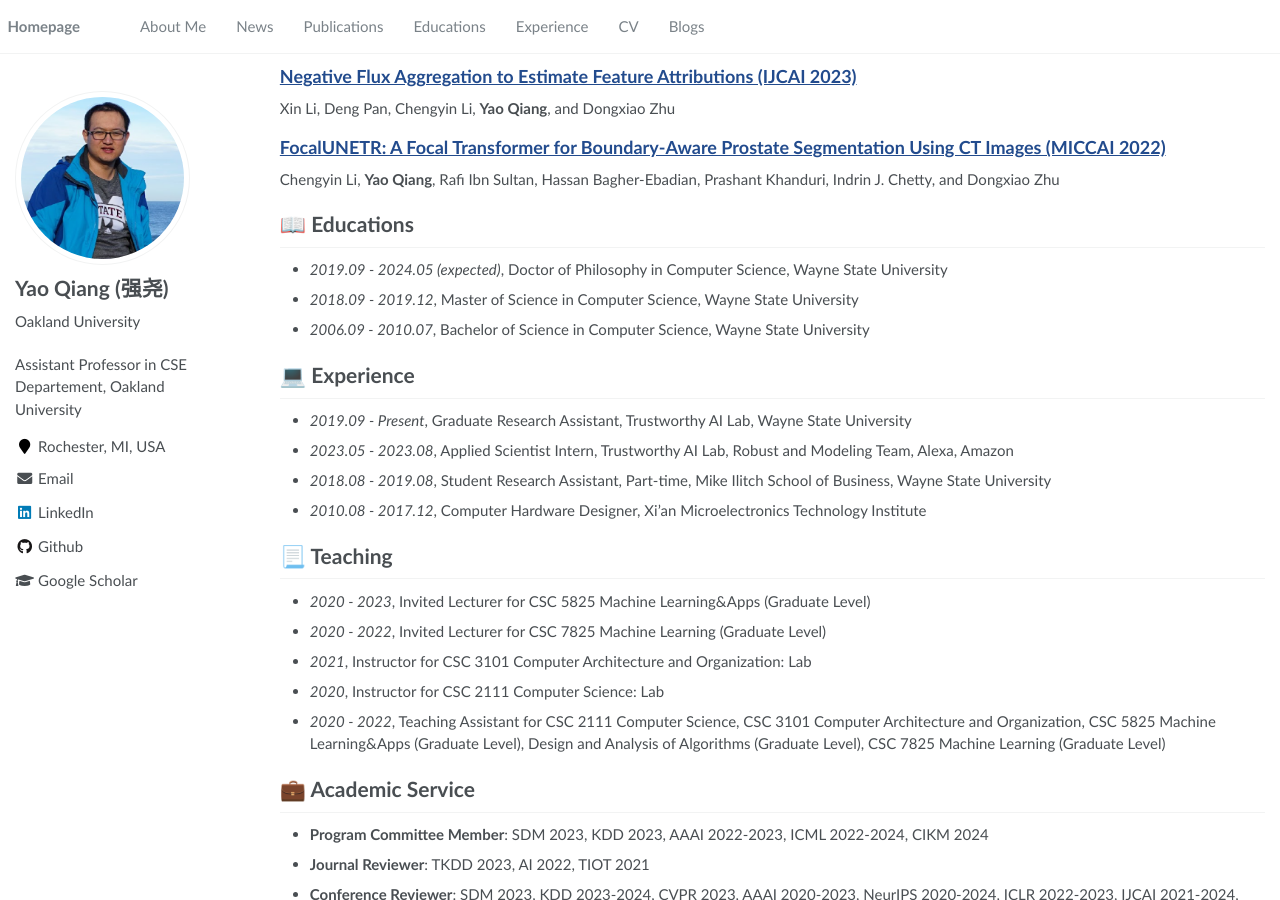
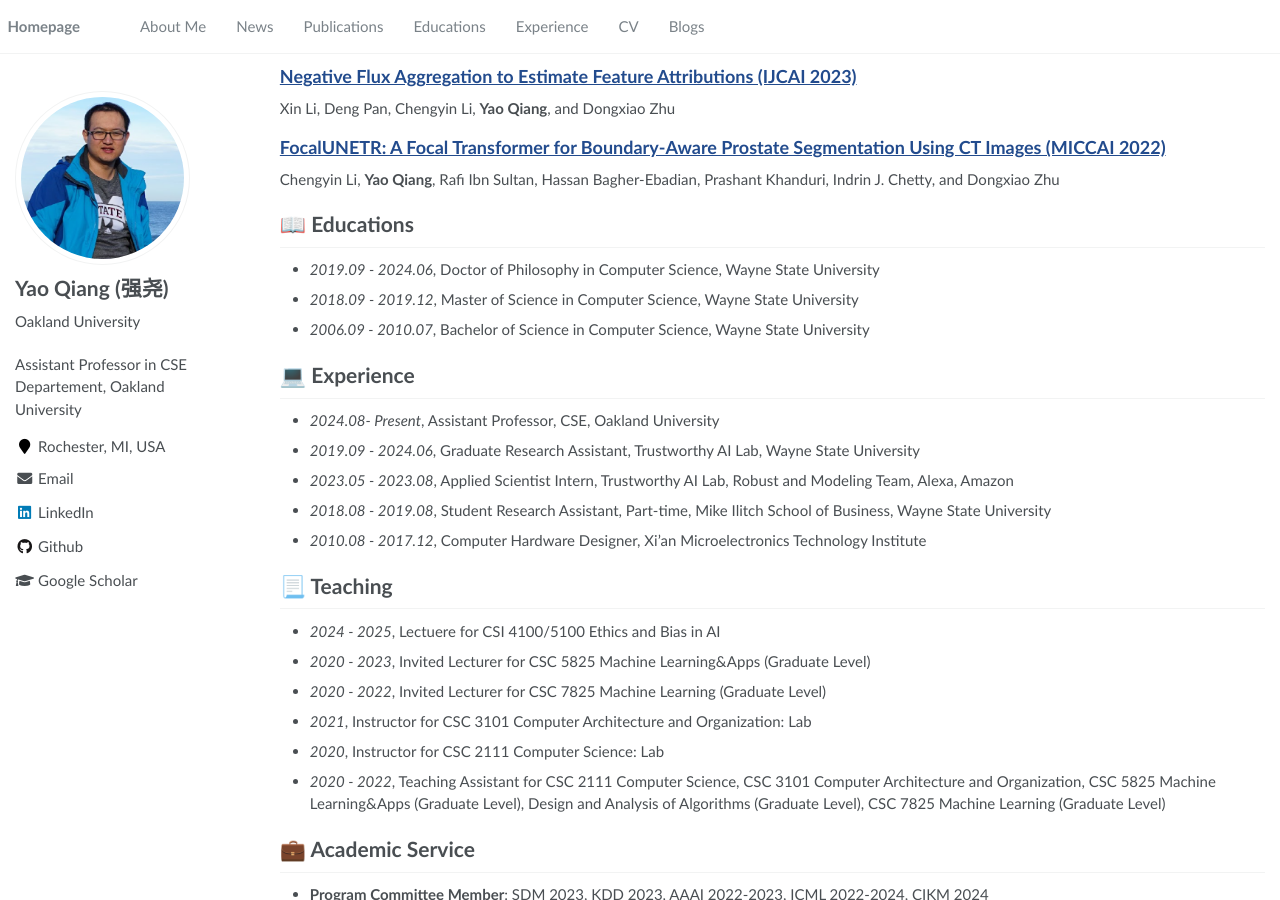
Before and after one commit to qiangyao1988/qiangyao1988.github.io, a Jekyll site: the page built from _pages/about.md, in a window 1280 px wide and 900 px high, scrolled down 2035 px. Built offline with Jekyll 4.4.1, drawn with Linux system fonts in a browser that asks for light colours.

Commit message:
Update about.md

```diff
--- a/_pages/about.md
+++ b/_pages/about.md
@@ -75,17 +75,19 @@ Xin Li, Deng Pan, Chengyin Li, **Yao Qiang**, and Dongxiao Zhu
 Chengyin Li, **Yao Qiang**, Rafi Ibn Sultan, Hassan Bagher-Ebadian, Prashant Khanduri, Indrin J. Chetty, and Dongxiao Zhu
 
 # 📖 Educations
-- *2019.09 - 2024.05 (expected)*, Doctor of Philosophy in Computer Science, Wayne State University
+- *2019.09 - 2024.06*, Doctor of Philosophy in Computer Science, Wayne State University
 - *2018.09 - 2019.12*, Master of Science in Computer Science, Wayne State University
 - *2006.09 - 2010.07*, Bachelor of Science in Computer Science, Wayne State University
 
 # 💻 Experience
-- *2019.09 - Present*, Graduate Research Assistant, Trustworthy AI Lab, Wayne State University
+- *2024.08- Present*, Assistant Professor, CSE, Oakland University
+- *2019.09 - 2024.06*, Graduate Research Assistant, Trustworthy AI Lab, Wayne State University
 - *2023.05 - 2023.08*, Applied Scientist Intern, Trustworthy AI Lab, Robust and Modeling Team, Alexa, Amazon
 - *2018.08 - 2019.08*, Student Research Assistant, Part-time, Mike Ilitch School of Business, Wayne State University
 - *2010.08 - 2017.12*, Computer Hardware Designer, Xi’an Microelectronics Technology Institute
 
 # 📃 Teaching
+- *2024 - 2025*, Lectuere for CSI 4100/5100 Ethics and Bias in AI
 - *2020 - 2023*, Invited Lecturer for CSC 5825 Machine Learning&Apps (Graduate Level)
 - *2020 - 2022*, Invited Lecturer for CSC 7825 Machine Learning (Graduate Level)
 - *2021*, Instructor for CSC 3101 Computer Architecture and Organization: Lab
```
